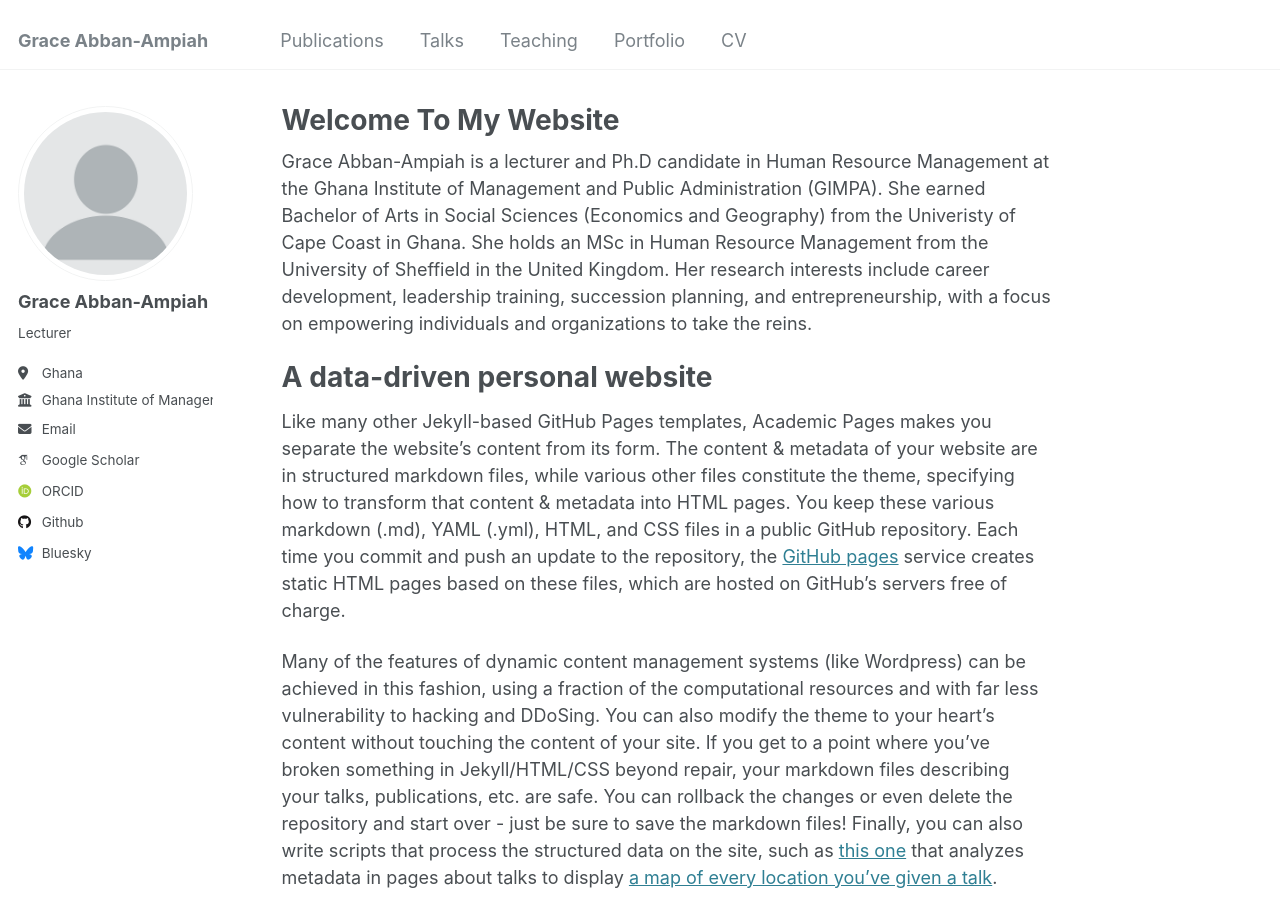
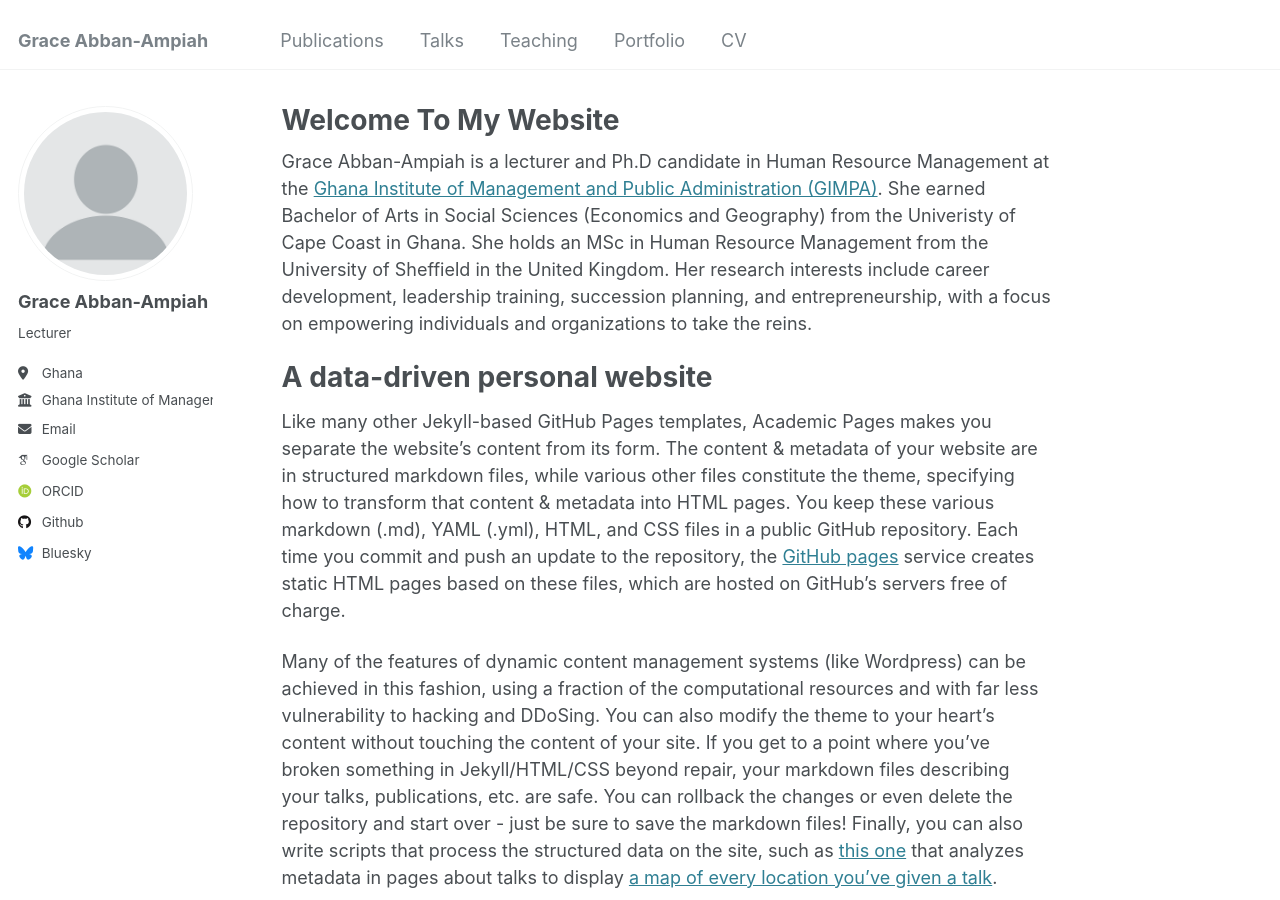
Before and after one commit to gabban-ampiah/gabban-ampiah.github.io, a Jekyll site: the page built from _pages/about.md, in a window 1280 px wide and 900 px high. Built offline with Jekyll 4.4.1, drawn with Linux system fonts in a browser that asks for light colours; some web fonts are replaced; part of the change alters nothing that is shown.

```diff
--- a/_pages/about.md
+++ b/_pages/about.md
@@ -7,7 +7,7 @@ redirect_from:
   - /about.html
 ---
 
-Grace Abban-Ampiah is a lecturer and Ph.D candidate in Human Resource Management at the Ghana Institute of Management and Public Administration (GIMPA). She earned Bachelor of Arts in Social Sciences (Economics and Geography) from the Univeristy of Cape Coast in Ghana. She holds an MSc in Human Resource Management from the University of Sheffield in the United Kingdom. Her research interests include career development, leadership training, succession planning, and entrepreneurship, with a focus on empowering individuals and organizations to take the reins.
+Grace Abban-Ampiah is a lecturer and Ph.D candidate in Human Resource Management at the [Ghana Institute of Management and Public Administration (GIMPA)](https://gimpa.edu.gh/). She earned Bachelor of Arts in Social Sciences (Economics and Geography) from the Univeristy of Cape Coast in Ghana. She holds an MSc in Human Resource Management from the University of Sheffield in the United Kingdom. Her research interests include career development, leadership training, succession planning, and entrepreneurship, with a focus on empowering individuals and organizations to take the reins.
 
 A data-driven personal website
 ======
```
